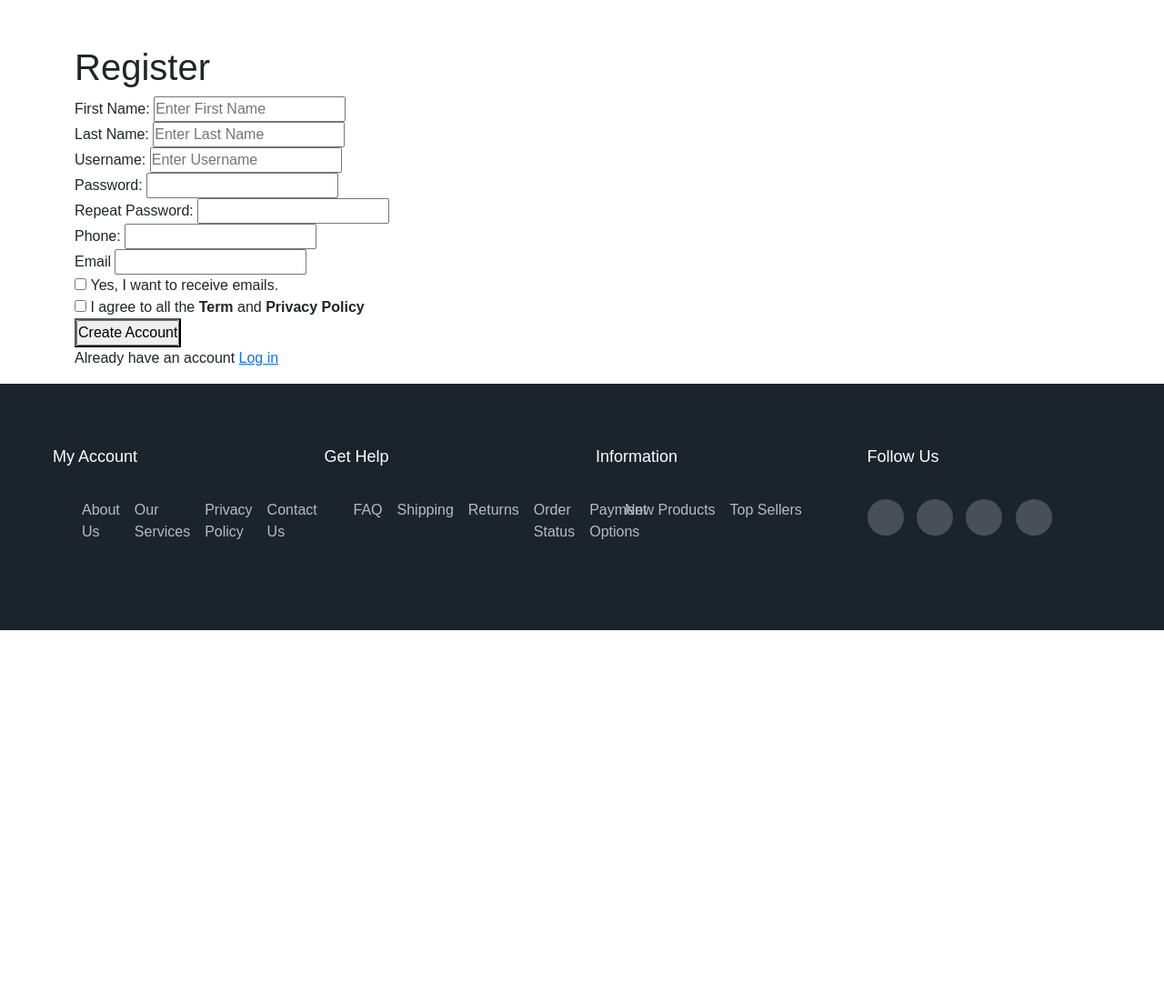
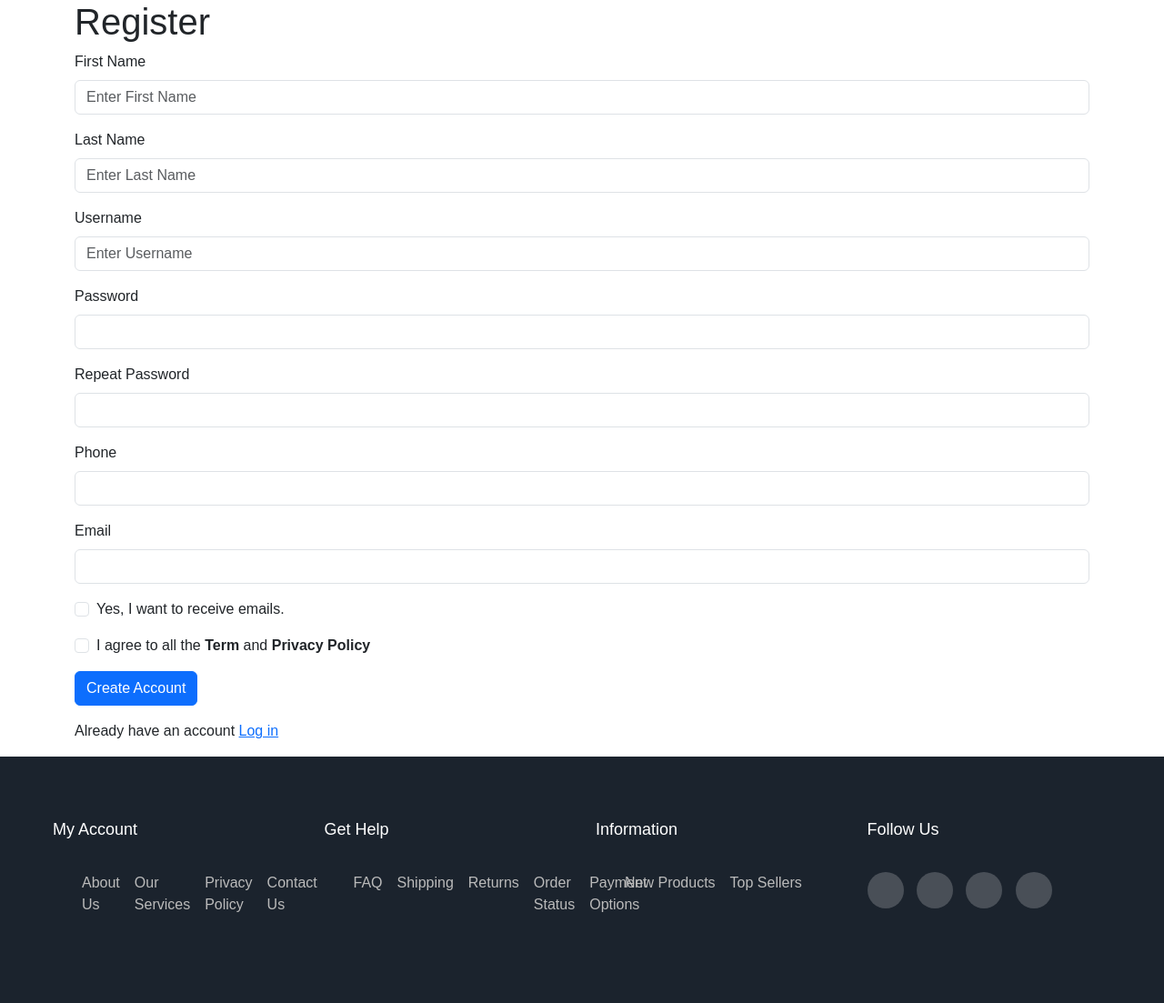
Before and after one commit to MrymAlsayed23/senior, a PHP site: page /register.php in a window 1280 px wide. Shown: the part 96-1199 px from the top of the page at 91% size. Before the commit the page ends 789 px from the top, so only its background shows below. Run offline with PHP 8.4, Linux system fonts and the light colour scheme; data that the repository does not hold is empty.

Commit message:
Update register.php

```diff
--- a/customer/register.php
+++ b/customer/register.php
@@ -11,11 +11,6 @@
     <title>Register Page</title>
 </head>
 <style>
-    .container{
-        padding-top: 50px;
-        padding-left: 500px;
-        padding-right: 500px;
-    }
 
     h1{
         text-align: left;
@@ -69,14 +64,15 @@
                     $user = $username;
 
                     $db->beginTransaction();
-                    $stmt = $db->prepare("INSERT INTO users (Fname, Lname, username, password, phone, email) VALUES (:Fname, :Lname, :username, :password, :phone, :email)");
-
+                    $stmt = $db->prepare("INSERT INTO users (Fname, Lname, username, password, phone, type, email) VALUES (:Fname, :Lname, :username, :password, :phone, :type, :email)");
+                    $type = 'customer';
 
                     $stmt->bindParam(':Fname', $firstname);
                     $stmt->bindParam(':Lname', $lastname);
                     $stmt->bindParam(':username', $username);
                     $stmt->bindParam(':password', $hpassword);
                     $stmt->bindParam(':phone', $phone);
+                    $stmt->bindParam(':type', $type);
                     $stmt->bindParam(':email', $email);
                     $stmt->execute();
 
@@ -116,86 +112,68 @@
 
     <body>
         <div class='container'>
+
             <h1>Register</h1>
+
             <form method="POST" name="Form" onsubmit="validateform()">
-                <table>
-                    <tr>
-                        <td>
-                            <label for='firstname'>First Name:</label>
-                            <input type='text' id='firstname' name='firstname' placeholder='Enter First Name' />
-                        </td>
-                    </tr>
-                    <tr>
-                        <td>
-                            <label for='lastname'>Last Name:</label>
-                            <input type='text' id='lastname' name='lastname' placeholder='Enter Last Name' />
-                        </td>
-                    </tr>
 
-                    <tr>
-                        <td>
-                            <label for='username'>Username:</label>
-                            <input type='text' id='username' name='username' placeholder='Enter Username' onkeyup="" />
-                        </td>
-                    </tr>
+                <div class="mb-3">
+                    <label for="firstname" class="form-label">First Name</label>
+                    <input type="text" name="firstname" class="form-control" id="firstname" placeholder='Enter First Name'>
+                </div>
 
-                    <tr>
-                        <td>
-                            <label for='password'>Password:</label>
-                            <input type='password' id='pass' name='password' onkeyup="" />
-                        </td>
-                    </tr>
+                <div class="mb-3">
+                    <label for="lastname" class="form-label">Last Name</label>
+                    <input type="text" name="lastname" class="form-control" id="lastname" placeholder='Enter Last Name'>
+                </div>
 
-                    <tr>
-                        <td>
-                            <label for='rpassword'>Repeat Password:</label>
-                            <input type='password' id='rpassword' name='rpassword' />
-                        </td>
-                    </tr>
+                <div class="mb-3">
+                    <label for="username" class="form-label">Username</label>
+                    <input type="text" name="username" class="form-control" id="username" placeholder='Enter Username'>
+                </div>
 
-                    <tr>
-                        <td>
-                            <label for='Phone'>Phone:</label>
-                            <input type='text' id='phone' name='phone' />
-                        </td>
-                    </tr>
+                <div class="mb-3">
+                    <label for="password" class="form-label">Password</label>
+                    <input type="password" name="password" class="form-control" id="pass">
+                </div>
 
-                    <tr>
-                        <td>
-                            <label for='email'>Email</label>
-                            <input type='text' id='email' name='email' />
-                        </td>
-                    </tr>
+                <div class="mb-3">
+                    <label for="rpassword" class="form-label">Repeat Password</label>
+                    <input type="password" name="rpassword" class="form-control" id="rpassword">
+                </div>
 
-                    <tr>
-                        <td>
-                            <input type='checkbox' name='checkbox' />
-                            <label for="">Yes, I want to receive emails.</label>
-                        </td>
-                    </tr>
 
-                    <tr>
-                        <td>
-                            <input type="checkbox" name="" id="">
-                            <label for="">I agree to all the <strong>Term</strong> and <strong>Privacy Policy</strong></label>
-                        </td>
-                    </tr>
+                <div class="mb-3">
+                    <label for="Phone" class="form-label">Phone</label>
+                    <input type="text" name="Phone" class="form-control" id="Phone">
+                </div>
 
-                    <tr>
-                        <td>
-                            <button>
-                                <input type="submit" name="register" value="Create Account">
-                            </button>
-                        </td>
-                    </tr>
 
-                    <tr>
-                        <td>
-                            <p>Already have an account <a href="Login.php">Log in</a> </p>
-                        </td>
-                    </tr>
-                </table>
+                <div class="mb-3">
+                    <label for="email" class="form-label">Email</label>
+                    <input type="email" name="email" class="form-control" id="email">
+                </div>
+
+                <div class="mb-3 form-check">
+                    <input type="checkbox" class="form-check-input" id="checkbox1" name="checkbox1">
+                    <label class="form-check-label" for="checkbox1">Yes, I want to receive emails.</label>
+                </div>
+
+                <div class="mb-3 form-check">
+                    <input type="checkbox" class="form-check-input" id="checkbox2" name="checkbox2">
+                    <label class="form-check-label" for="checkbox2">I agree to all the <strong>Term</strong> and <strong>Privacy Policy</strong></label>
+                </div>
+
+
+
+                <div class="mb-3">
+                    <button type="submit" class="btn btn-primary" name="register">Create Account</button>
+                </div>
+
             </form>
+
+            <p>Already have an account <a href="Login.php">Log in</a> </p>
+
         </div>
 
         <script>
```
